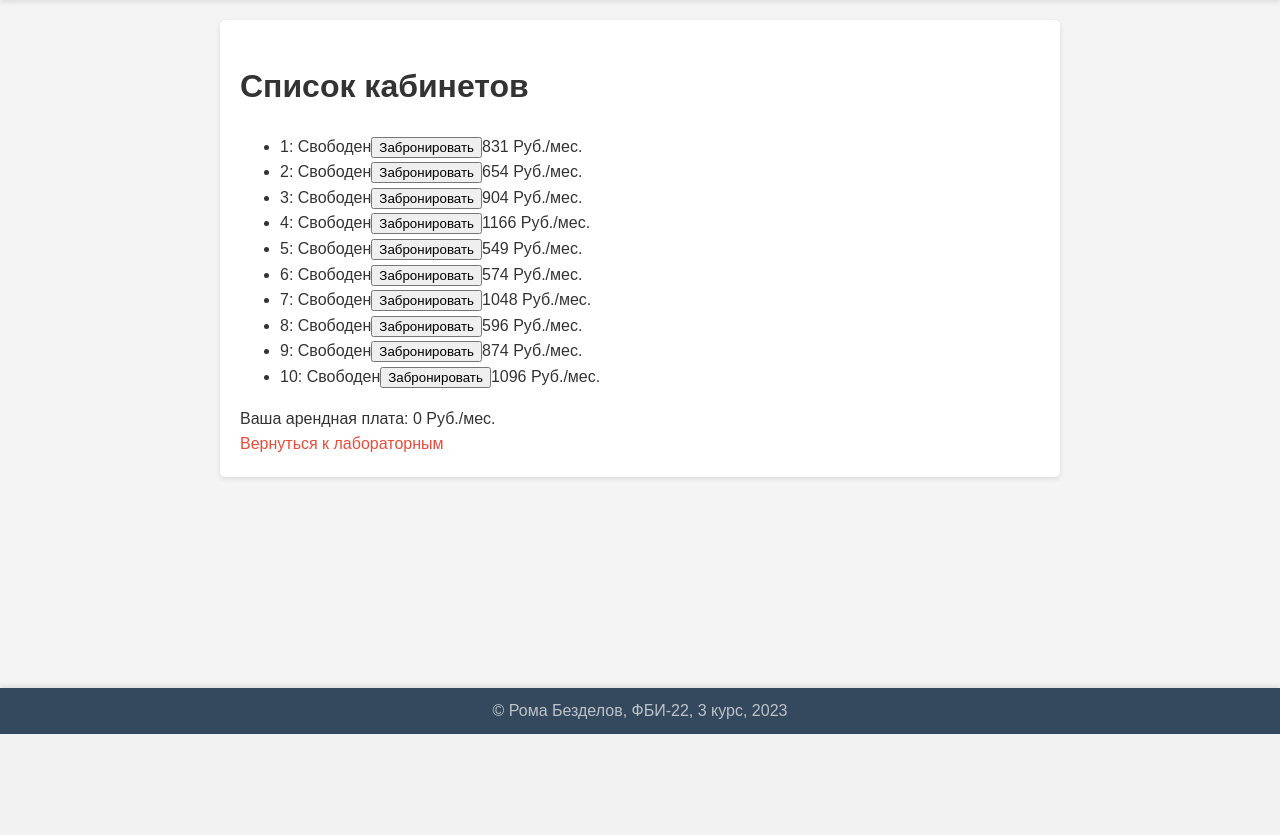
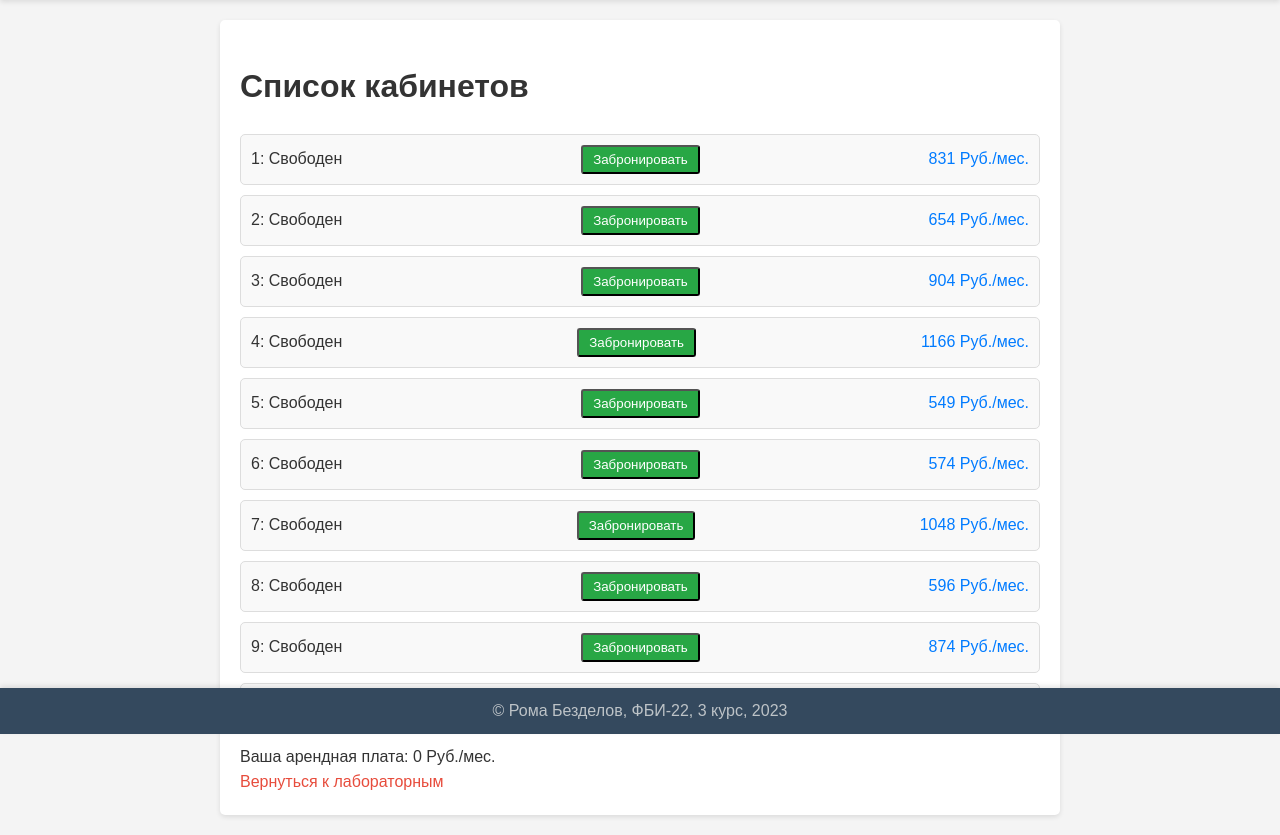
Before and after one commit to pprzz1/web-backend, a Flask app: page /lab6/ in a window 1280 px wide. Shown: the part 66-901 px from the top of the page. Before the commit the page ends 800 px from the top, so only its background shows below. Run offline with Flask 3, Linux system fonts and the light colour scheme.

Commit message:
Стили

```diff
--- a/static/main.css
+++ b/static/main.css
@@ -164,24 +164,84 @@
 .link-container {
     display: flex;
     flex-wrap: wrap;
-    gap: 10px; /* Расстояние между блоками */
+    gap: 10px;
 }
 
 .link-container > div {
-    flex: 1 1 auto; /* Растягивание блоков по ширине */
-    text-align: center; /* Выравнивание текста по центру */
-    padding: 10px; /* Отступы внутри блоков */
-    border: 1px solid #ccc; /* Граница блоков */
-    border-radius: 5px; /* Скругление углов */
-    background-color: #f9f9f9; /* Цвет фона блоков */
+    flex: 1 1 auto;
+    text-align: center;
+    padding: 10px;
+    border: 1px solid #ccc;
+    border-radius: 5px;
+    background-color: #f9f9f9;
 }
 
 .link-container a {
-    text-decoration: none; /* Убираем подчеркивание у ссылок */
-    color: #333; /* Цвет текста ссылок */
-    font-weight: bold; /* Жирный текст */
+    text-decoration: none;
+    color: #333;
+    font-weight: bold;
 }
 
 .link-container a:hover {
-    color: #007bff; /* Цвет текста при наведении */
+    color: #007bff;
 }
+
+
+#office-list {
+    list-style-type: none;
+    padding: 0;
+    margin: 0;
+}
+
+#office-list li {
+    margin: 10px 0;
+    padding: 10px;
+    border: 1px solid #ddd;
+    border-radius: 5px;
+    background-color: #f9f9f9;
+    display: flex;
+    justify-content: space-between;
+    align-items: center;
+}
+
+#office-list .room-number {
+    font-weight: bold;
+    color: #555;
+}
+
+#office-list .room-status {
+    color: green;
+}
+
+#office-list .room-price {
+    color: #007bff;
+}
+
+#office-list .room-action {
+    display: inline-block;
+    margin-left: 10px;
+    color: #fff;
+    background-color: #28a745;
+    padding: 5px 10px;
+    border-radius: 3px;
+    text-decoration: none;
+}
+
+#office-list .room-action:hover {
+    background-color: #218838;
+}
+
+
+#monthly-price {
+    margin-top: 20px;
+    padding: 10px;
+    background-color: #e9ecef;
+    border-radius: 5px;
+    text-align: center;
+}
+
+#monthly-price p {
+    margin: 0;
+    color: #333;
+    font-size: 18px;
+}
--- a/templates/lab6/lab6.html
+++ b/templates/lab6/lab6.html
@@ -27,6 +27,8 @@
                 mounthlyPriceCounter = 0;
                 office_list.forEach(office => {
                     const li = document.createElement('li');
+                    li.classList.add('office-item');
+
                     if (office.tenant) {
                         li.innerText = `${office.number}: Занят`;
                         if (office.tenant === currentUser) {
@@ -35,23 +37,32 @@
                     } else {
                         li.innerText = `${office.number}: Свободен`;
                     }
+
                     const bookingButton = document.createElement('button');
                     bookingButton.innerText = 'Забронировать';
+                    bookingButton.classList.add('room-action');
                     bookingButton.onclick = () => booking(office.number);
                     li.appendChild(bookingButton);
+
                     if (office.tenant) {
                         const cancelButton = document.createElement('button');
                         cancelButton.innerText = 'Освободить';
+                        cancelButton.classList.add('room-action');
                         cancelButton.onclick = () => cancelBooking(office.number);
                         li.appendChild(cancelButton);
                     }
+
                     const price = document.createElement('span');
                     price.innerText = `${office.price} Руб./мес.`;
+                    price.classList.add('room-price');
                     li.appendChild(price);
+
                     ul.appendChild(li);
                 });
+
                 const mountly_price = document.getElementById('mountly-price');
                 mountly_price.innerHTML = `Ваша арендная плата: ${mounthlyPriceCounter} Руб./мес.`;
+                mountly_price.classList.add('rent-info');
             });
         }
 
```
